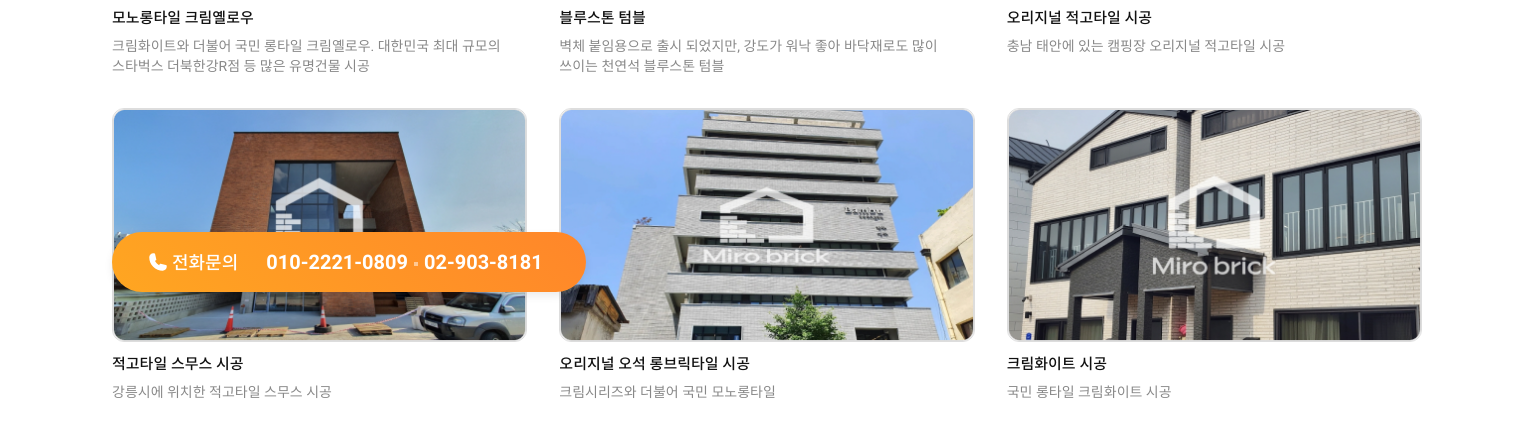
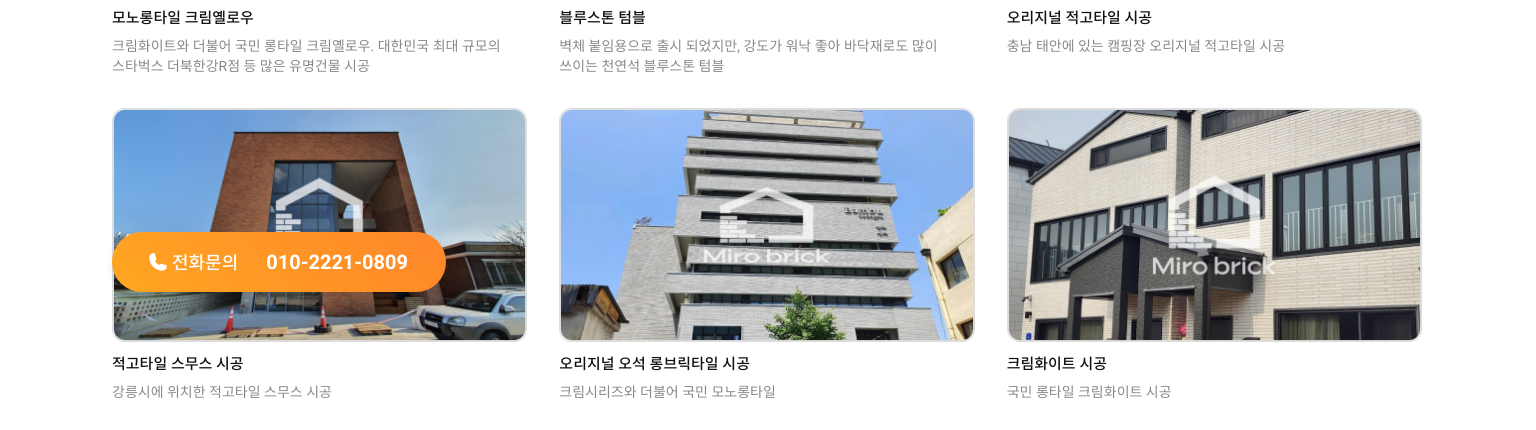
Before and after one commit to Ankooooooo/miro-brick, a PHP site: page /pages/gallery.html in a window 1536 px wide. Shown: the part 468-898 px from the top of the page. Run offline with PHP 8.4, Linux system fonts and the light colour scheme.

Commit message:
전화번호 banner 수정

```diff
--- a/assets/css/index.css
+++ b/assets/css/index.css
@@ -1522,6 +1522,7 @@ input[type=file] {
   box-shadow: 0px 4px 8px rgba(0, 0, 0, 0.08);
   font-size: 0;
   transition: opacity ease 0.3s;
+  cursor: pointer;
 }
 .tel__info > p {
   display: inline-block;
@@ -1673,7 +1674,7 @@ input[type=file] {
     align-items: center;
     position: sticky;
     bottom: 40px;
-    width: 474px;
+    width: 334px;
     height: 60px;
     margin: 88px 0 -68px;
     padding: 0 36px;
@@ -1959,7 +1960,6 @@ main.main .main__content {
     width: 1312px;
     margin: auto;
     padding: 4rem 0;
-    min-height: calc(100vh - 535px);
   }
   main.main .tel__info {
     margin-bottom: -88px;
--- a/assets/scss/component/_list.scss
+++ b/assets/scss/component/_list.scss
@@ -120,6 +120,7 @@
   box-shadow: 0px 4px 8px rgba(0,0,0,0.08);
   font-size: 0;
   transition: opacity ease 0.3s;
+  cursor: pointer;
 
   &.is-hide {
     // opacity: 0;
@@ -319,7 +320,8 @@
     align-items: center;
     position: sticky;
     bottom: 40px;
-    width: 474px;
+    // width: 474px;
+    width: 334px;
     height: 60px;
     margin: 88px 0 -68px;
     padding: 0 36px;
--- a/layouts/telButton.html
+++ b/layouts/telButton.html
@@ -1,8 +1,7 @@
 <!-- tel button -->
-<div class="tel__info is-hide">
+<div class="tel__info is-hide" onclick="document.location.href='tel:010-2221-0809'">
     <p class="info__title">전화문의</p>
     <p class="info__tel">
         <a href="tel:010-2221-0809" class="tel phone">010-2221-0809</a>
-        <a href="tel:02-903-8181" class="tel home">02-903-8181</a>
     </p>
 </div>
```
